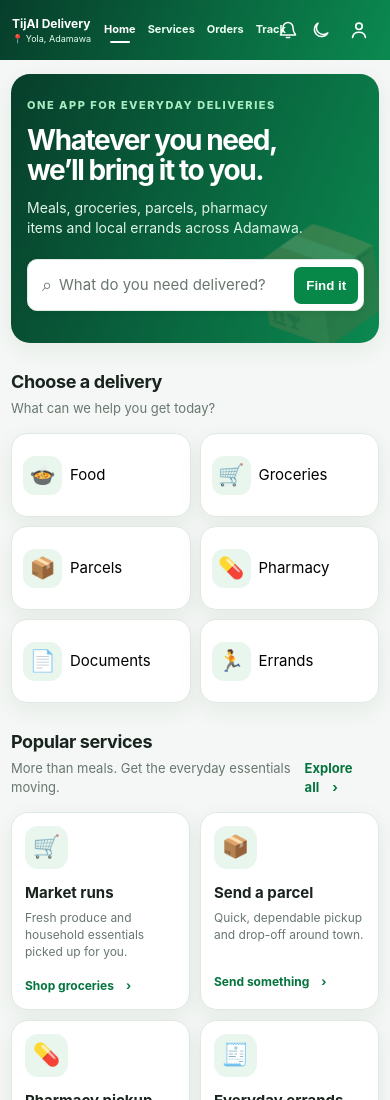
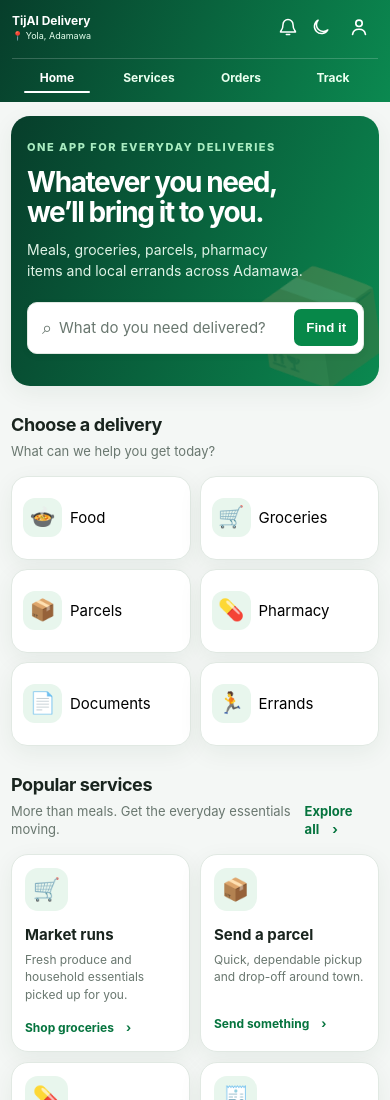
Before and after one commit to TijAl07/TijAl-delivery, a plain HTML site: page tijai-separated-project/index.html in a window 390 px wide. Shown: the top 1100 px of the page. Drawn offline with Linux system fonts and the light colour scheme.

Commit message:
Fix mobile navigation layout

```diff
--- a/tijai-separated-project/assets/css/customer.css
+++ b/tijai-separated-project/assets/css/customer.css
@@ -565,9 +565,19 @@ body {
 }
 @media (max-width: 720px) {
   .top {
-    height: 60px;
-    padding: 0 12px;
-    gap: 8px;
+    height: auto;
+    min-height: 60px;
+    flex-wrap: wrap;
+    padding: 8px 12px 0;
+    gap: 4px 8px;
+  }
+  .topbrand {
+    flex: 1 1 auto;
+    min-width: 0;
+  }
+  .topright {
+    flex: 0 0 auto;
+    margin-left: auto;
   }
   .topmark {
     height: 35px;
@@ -580,14 +590,22 @@ body {
     font-size: 10px;
   }
   .headnav {
-    gap: 0;
-  }
-  .headnav {
-    gap: 0;
+    position: static;
+    order: 3;
+    transform: none;
+    flex: 0 0 100%;
+    width: 100%;
+    justify-content: space-around;
+    gap: 2px;
+    border-top: 1px solid #ffffff30;
+    margin-top: 4px;
+    padding: 2px 0 6px;
   }
   .headnav a {
-    font-size: 11px;
-    padding: 8px 6px;
+    flex: 1 1 0;
+    text-align: center;
+    font-size: 12px;
+    padding: 8px 4px 10px;
   }
   .notify,
   .menuIcon {
```
